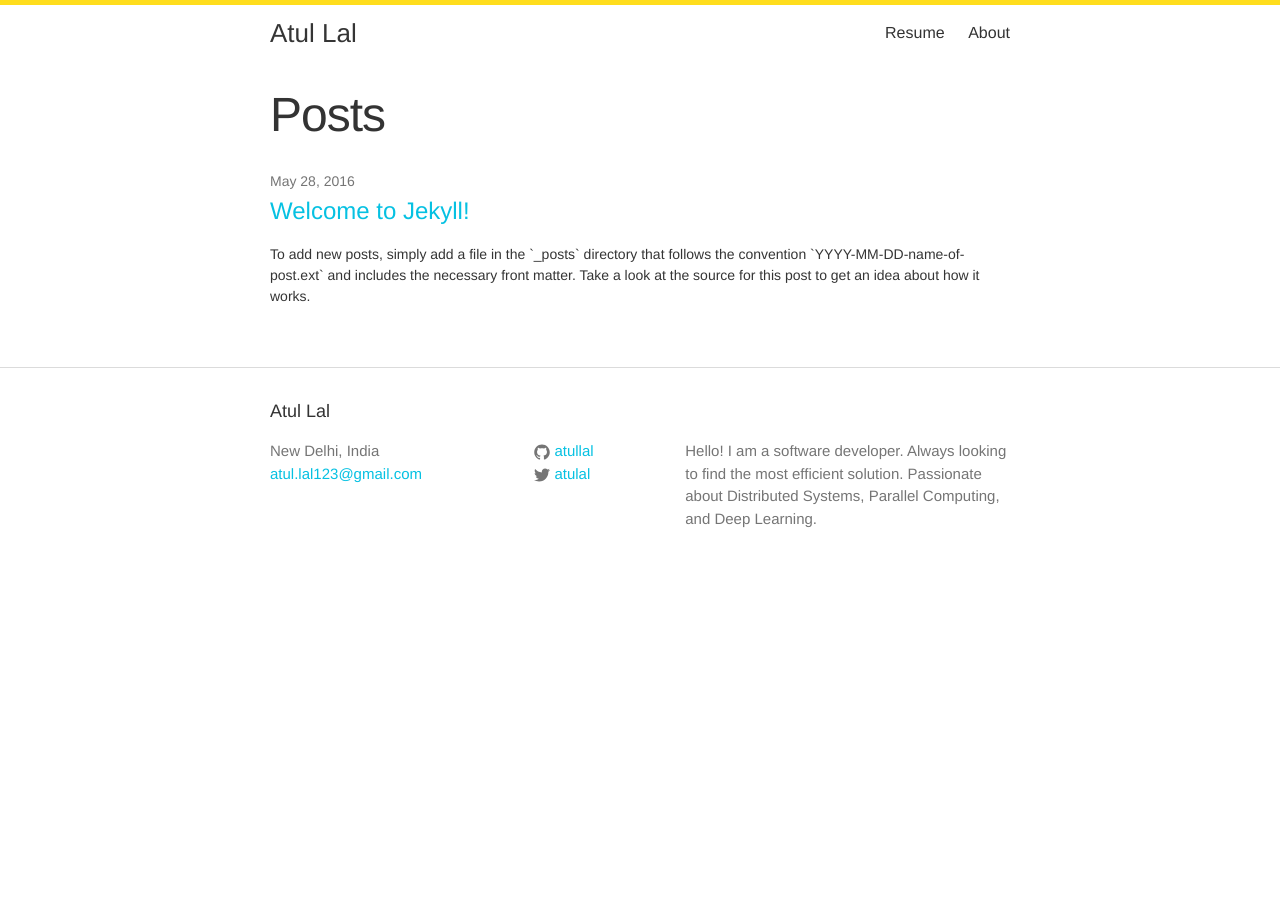
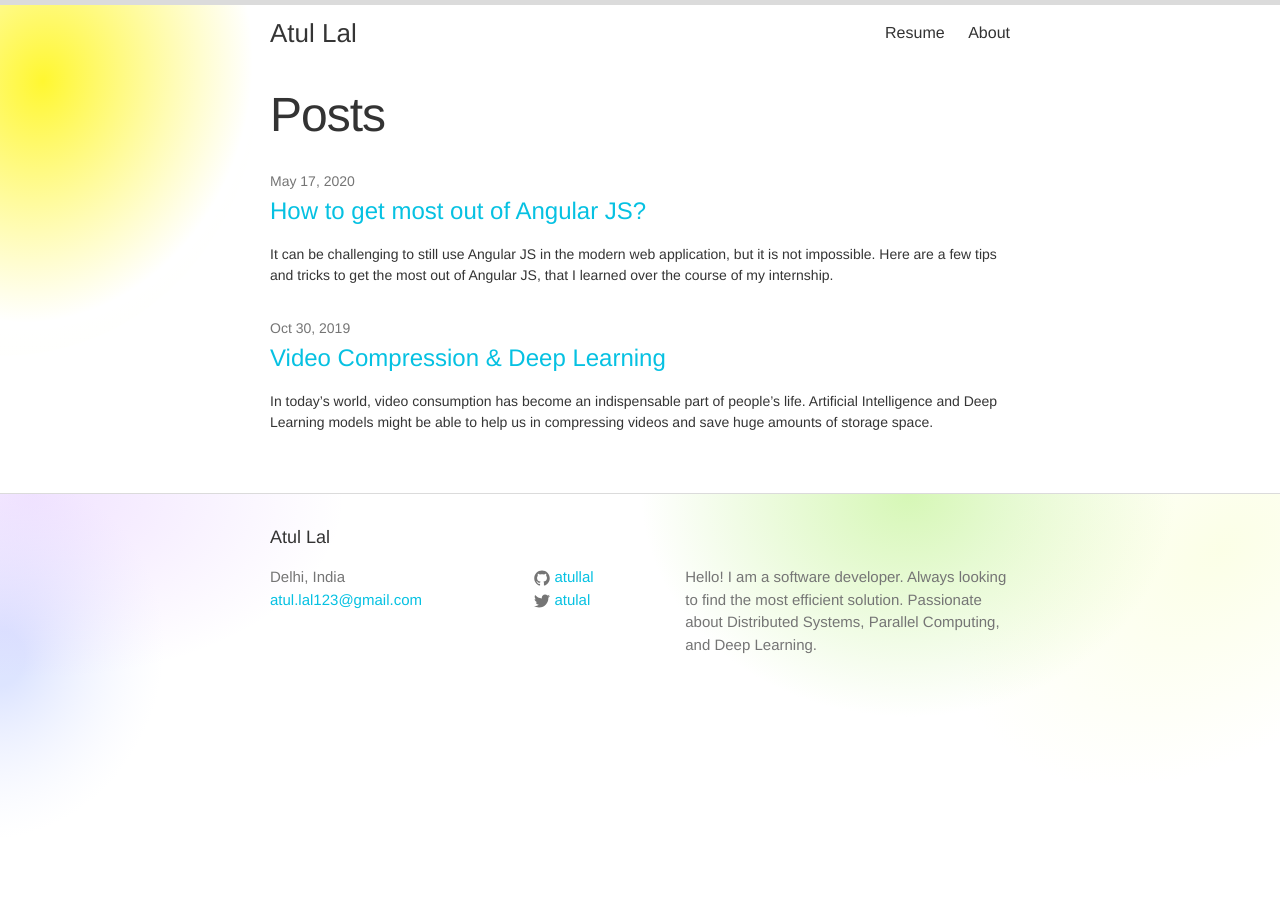
Before and after one commit to atullal/atullal.github.io, a Jekyll site: the page built from index.html, in a window 1280 px wide. Built offline with Jekyll 4.4.1, drawn with Linux system fonts in a browser that asks for light colours.

Commit message:
Adds two posts

```diff
--- a/_config.yml
+++ b/_config.yml
@@ -16,6 +16,5 @@ baseurl: "" # the subpath of your site, e.g. /blog
 url: "http://atullal.xyz" # the base hostname & protocol for your site
 twitter_username: atulal
 github_username:  atullal
-
 # Build settings
 markdown: kramdown
--- a/_includes/footer.html
+++ b/_includes/footer.html
@@ -1,5 +1,6 @@
 <footer class="site-footer">
 
+  <div class="footer-background">{% include footer-background.svg %}</div>
   <div class="wrapper">
 
     <h2 class="footer-heading">{{ site.title }}</h2>
@@ -7,7 +8,7 @@
     <div class="footer-col-wrapper">
       <div class="footer-col footer-col-1">
         <ul class="contact-list">
-          <li>New Delhi, India</li>
+          <li>Delhi, India</li>
           <li><a href="mailto:{{ site.email }}">{{ site.email }}</a></li>
         </ul>
       </div>
--- a/_posts/2016-05-28-welcome-to-jekyll copy.markdown
+++ /dev/null
@@ -1,26 +0,0 @@
----
-layout: post
-title:  "Welcome to Jekyll!"
-date:   2016-05-28 13:25:13 -0400
-categories: jekyll update
-description: To add new posts, simply add a file in the `_posts` directory that follows the convention `YYYY-MM-DD-name-of-post.ext` and includes the necessary front matter. Take a look at the source for this post to get an idea about how it works.
----
-You’ll find this post in your `_posts` directory. Go ahead and edit it and re-build the site to see your changes. You can rebuild the site in many different ways, but the most common way is to run `jekyll serve`, which launches a web server and auto-regenerates your site when a file is updated.
-
-To add new posts, simply add a file in the `_posts` directory that follows the convention `YYYY-MM-DD-name-of-post.ext` and includes the necessary front matter. Take a look at the source for this post to get an idea about how it works.
-
-Jekyll also offers powerful support for code snippets:
-
-{% highlight ruby %}
-def print_hi(name)
-  puts "Hi, #{name}"
-end
-print_hi('Tom')
-#=> prints 'Hi, Tom' to STDOUT.
-{% endhighlight %}
-
-Check out the [Jekyll docs][jekyll-docs] for more info on how to get the most out of Jekyll. File all bugs/feature requests at [Jekyll’s GitHub repo][jekyll-gh]. If you have questions, you can ask them on [Jekyll Talk][jekyll-talk].
-
-[jekyll-docs]: http://jekyllrb.com/docs/home
-[jekyll-gh]:   https://github.com/jekyll/jekyll
-[jekyll-talk]: https://talk.jekyllrb.com/
--- /dev/null
+++ b/_posts/2019-05-17-video-compression-deep-learning.markdown
@@ -0,0 +1,41 @@
+---
+layout: post
+title:  "Video Compression & Deep Learning"
+date:   2019-10-30 13:25:13 -0400
+categories: video-compression AI deep-learning
+background: style-2
+description: In today’s world, video consumption has become an indispensable part of people’s life. Artificial Intelligence and Deep Learning models might be able to help us in compressing videos and save huge amounts of storage space.
+---
+In today’s world, video consumption has become an indispensable part of people’s life. The most popular way to consume content in this format is through the internet. More than 60% of the world’s internet data consumption is consumed by video streaming and it is still considered growing. More and more players are getting into this field including big names like Disney and Apple while existing players like Netflix and Amazon continue to grow. Platforms like YouTube also play an important role in this field. It is undeniably extremely important that the video we serve on the internet should be most optimized and compressed to save massive amounts of data as well as money for both users as well as corporates investing in this business. While the compressed video will not only save data consumption costs for consumers and ISPs but would also help in delivering higher resolution and quality videos with the existing internet speeds. Slower internet connections result in low-resolution video streaming, which has been a concern for many companies in this field because this leads to lower quality of experience to the end-users than the quality standards and benchmarks set by these companies to ensure optimal viewing experience.
+
+<h1>How does this work?</h1>
+The process of compressing video files is called video encoding. There are many popular ways to compress video files (the most popular being H.264). Encoding method H.264 compression has since become standard across the industry due to its advantages in efficiency as well as extend to which it compresses video files. Though there are few better standards available like H.265 which is better in many ways, these are still not widely used on the internet. HTML standards have provided video players with pretty wide decoding formats.
+
+Ideally, the best compression should have an accompanying decoder written on language written for the internet and browsers, like Javascript. Therefore the best possible compressed video files should be tailor-made for streaming, for which decoder should be written on Javascript.
+
+For implementing Deep learning-based video compression for the internet, the main challenge is implementing a decoder in Javascript for that compression model.
+
+<h1>Implementation</h1>
+A deep learning model that uses motion estimation and techniques like entropy coding should provide good compression. Compression time should not really be a big concern, the quality and bitrate should be important while designing this model because compression is a one-time process for videos. Decoding should be done on the client-side with a decoder written in Javascript so that it can be widely used on the web.
+
+<h1>Proposed idea</h1>
+The idea is to create a full-stack web application, which functions similar to Youtube, users are allowed to upload video as well as stream. For demo purposes, the following tech stack is used -
+1. Tensorflow, PyTorch, or Keras — For Video Encoding
+2. Django REST or NestJS - For Backend
+3. MongoDB - Used as Database
+4. ReactJS — For frontend
+5. Tensorflow JS or Keras JS — For Video Decoding
+
+The Encoding is done using a deep learning model which uses techniques like motion estimation, entropy encoding, and vector decomposition to compress video file and pack it into binaries. More processing is done to compress the video further by using reference frames and providing the changed pixel information as well as dividing the video into chunks and packing necessary reference frames with those chunks. These will ensure video to be compressed as well as split into chunks ready to be sent to the frontend for decoding.
+
+The Flask or Django REST-based backend would help in the usual token-based authentication as well as would carry out many features for the web application. This API would also be responsible for sending video chunks for the frontend to decode. Flask with SQLAlchemy as well as Django has pretty good ORM (Object Relational Mapping), which would also us to build and maintain a database easily. The MySQL-based database would contain useful information as well as video metadata. For the sake of the demo, the fuzzy search should be enough for the video search feature which would again be implemented in our backend service.
+
+Building frontend on a modular framework like Angular should be pretty good and simple, as it provides faster development benefits as well as the component system which should help make beautiful user interfaces with less effort. There is a lot of online support available for this framework due to its popularity as well as it is based on TypeScript which should help write our decoder on it.
+The decoder should be pretty straightforward once the encoding is fixed. The main problem would be rendering speed as complex compression algorithms would result in slow decoding which would lead to slow and heavy decoding speeds. A very efficient decoder is the biggest challenge, as well as the decoder, should be light to be widely compatible. Although taking the faster computing speed in modern devices into account, one could aim for targeting those high-speed devices and make this compression for modern and future devices.
+
+<h1>Compression using Deep Learning</h1>
+There are a lot of research papers and techniques available online, but most of them are not implemented yet. The idea here is to read them and gather the best practices from them and implement them. Decoding becomes one for the biggest problem as most of the model encodes using Deep Learning and then the decoder is also trained as model in Python, but for writing the same decoding in JavaScript is simply not possible. The decoder model could be exported and somehow be used through JavaScript to be used on the web, but that won’t exactly be an efficient solution. As well as heavy compression algorithms would require matrix multiplications on the frontend to decode, which would again be a bit heavy for clients. Finding a good balance and writing in the most efficient possible way should be the main concern here for this work successfully.
+
+Check out this [report][report-link] for more info on data consumption trends of the internet.
+
+[report-link]: https://www.sandvine.com/phenomena
--- /dev/null
+++ b/_posts/2020-10-30-getting-most-of-angular-js.markdown
@@ -0,0 +1,83 @@
+---
+layout: post
+title:  "How to get most out of Angular JS?"
+date:   2020-05-17 13:25:13 -0400
+categories: angular angularjs frontend
+background: style-1
+description: It can be challenging to still use Angular JS in the modern web application, but it is not impossible. Here are a few tips and tricks to get the most out of Angular JS, that I learned over the course of my internship.
+---
+[Angular JS][angular-link] has been out for a long time, October 2010 to be precise and it has made a huge impact in the industry (albeit not as much as ReactJS). A lot has changed since then, what Angular JS claimed to be its core features is now very commonly used by many other modern frameworks, some have even improved upon it. Having said that, there are still many large-scale applications using Angular JS for its maturity and long-term support. When Angular JS launched, it offered a lot of functionality like component-based architecture, two-way data binding, etc. to name a few, but these patterns have become common in the industry now. Angular JS has stopped supporting security patches and bug fixes in favor of newer frameworks. It can be challenging to use Angular JS in the modern web application, but it is not impossible. Here are a few tips and tricks to get the most out of Angular JS, that I learned over the course of my internship.
+
+<h1>Optimising ng-repeat directive</h1>
+There are a few tricks to optimize ng-repeat, one of which being ‘track by’ functionality. This reduces DOM manipulations, by reducing the rendering of elements to the ones that have already been rendered. We should also avoid using filters inside loops.
+
+{% highlight html %}
+{% raw %}
+<!-- Commonly used ng-repeat  -->
+<div ng-repeat="item in items">
+ {{ item.property }}
+</div>
+
+<!-- ng-repeat with track by  -->
+<div ng-repeat="item in items track by item.id">
+ {{ item.property }}
+</div>
+ {% endraw %}
+{% endhighlight %}
+
+
+<h1>Avoiding two-way binding</h1>
+One of the best features of Angular JS is [two-way binding][two-way-link], but you might not need it every time. This happens more frequently than most might suspect. When utilizing Angular, two-way binding regularly isn’t required: you can tie, rather, just one time the expressions between wavy sections in your template formats by utilizing the following syntax.
+
+{% highlight html %}
+{% raw %}
+<!-- Appending :: before the expression  -->
+{{:: itemExpression}}
+ {% endraw %}
+{% endhighlight %}
+
+<h1>Using filters in JS</h1>
+Filters can be very useful in templates but sometimes you can come across a use case where you need to use filters inside your Javascript factory or Component or Service. When you do require a filter in your Javascript though, don’t panic use this to get your work done. Inject `$filter` in your JS file and use this syntax.
+
+{% highlight js %}
+function myCtrl($scope, $filter)
+{
+    $filter('filterName')(args);
+}
+{% endhighlight %}
+
+<h1>Use Service to share data between controllers</h1>
+You can sometimes have two or more views in various routes that need access to some shared variable or you may have various segments which need access to a similar bit of information.
+
+In such cases, the best way to deal with sharing information between controllers is by making a shared service for this. See the example below.
+
+{% highlight js %}
+var myAngularApp = angular.module("myAngularApp");
+
+myApp.controller("controller1", ['$scope', 'appService',
+    function ($scope, appService) {
+    $scope.resource = appService.getSharedResource();
+  }
+]);
+
+myApp.controller("controller2", ['$scope', 'appService',
+    function ($scope, appService) {
+    $scope.resource = appService.getSharedResource();
+  }
+]);
+{% endhighlight %}
+
+<h1>Simple way to debounce input fields</h1>
+With the new Angular JS version, we have the ‘debounce’ option in the `ng-model-options` directive. You can simply use the syntax given below to achieve debounce functionality simply and efficiently.
+
+{% highlight html %}
+<input ng-model="searchValue" ng-model-options="{debounce: 500}"/>
+{% endhighlight %}
+<br/>
+Even though Angular JS might not be a good choice of the framework on a modern web application, because it doesn’t receive security updates, as it recently lost support, but if you are stuck with it or if you need Angular JS, we can achieve almost same functionality similar to the modern framework through best practices and putting some research and effort. Angular JS can provide an easy gateway for many newcomers, if they want to step into the wide world of Web Application development, and could even help you in big enterprises which are using Angular JS for their MVP.
+
+Check out the [AngularJS Documentation][angularjs-docs] for more info on how to get the most out of AngularJS.
+
+[angularjs-docs]: https://docs.angularjs.org/guide
+[angular-link]: https://angularjs.org/
+[two-way-link]: https://docs.angularjs.org/tutorial/step_06
--- a/_sass/_base.scss
+++ b/_sass/_base.scss
@@ -132,7 +132,7 @@ code {
     font-size: 15px;
     border: 1px solid $grey-color-light;
     border-radius: 3px;
-    background-color: #eef;
+    background-color: #DDD;
 }
 
 code {
--- a/_sass/_layout.scss
+++ b/_sass/_layout.scss
@@ -2,7 +2,7 @@
  * Site header
  */
 .site-header {
-    border-top: 5px solid $brand-color;
+    border-top: 5px solid $grey-color-light;
     min-height: 56px;
 
     // Positioning context for the mobile navigation icon
@@ -244,3 +244,69 @@
         }
     }
 }
+
+.background-1 {
+    position: absolute;
+    top: 0px;
+    left: 0px;
+    width: 20vw;
+    z-index: -1;
+}
+
+@include media-query($on-palm) {
+    .background-1 {
+        left: -10vw;
+        width: 40vw;
+    }
+}
+
+.background-2 {
+    position: absolute;
+    top: 0px;
+    right: 50px;
+    width: 50vw;
+    z-index: -1;
+}
+
+@include media-query($on-palm) {
+    .background-2 {
+        right: -10vw;
+        width: 90vw;
+    }
+}
+
+.background-3 {
+    position: absolute;
+    top: 10vh;
+    left: 0vw;
+    width: 35vw;
+    z-index: -1;
+}
+
+@include media-query($on-palm) {
+    .background-3 {
+        top: 2vh;
+        left: -20vw;
+        width: 80vw;
+    }
+}
+
+
+.footer-background {
+    position: absolute;
+    width: 100vw;
+    z-index: -1;
+    margin-top: -30px;
+}
+
+.tag {
+    display: inline-block;
+    padding: 5px 15px;
+    background-color: $brand-color-3;
+    color: white;
+    border-radius: 5px;
+    margin-right: 5px;
+}
+.tags {
+    margin-bottom: 10px;
+}
--- a/index.html
+++ b/index.html
@@ -3,7 +3,7 @@ layout: default
 ---
 
 <div class="home">
-
+  <div class="background-1">{% include background1.svg %}</div>
   <h1 class="post-title">Posts</h1>
 
   <ul class="post-list">
```
Also changed, not shown: _layouts/post.html (+12 -2 lines), _includes/background1.svg (added), _includes/background2.svg (added), _includes/background3.svg (added), _includes/footer-background.svg (added), 1 other file.
